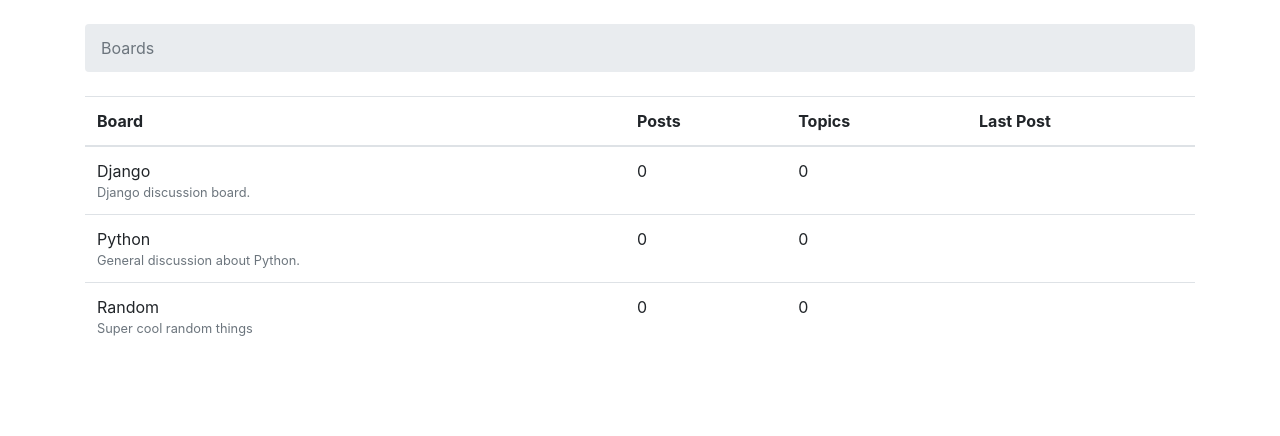
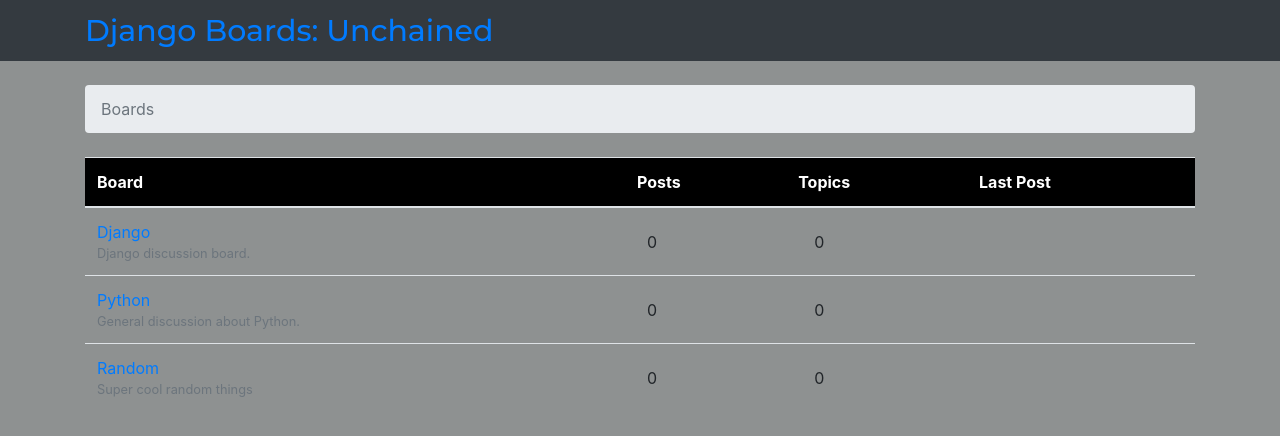
Before and after one commit to Walter223/django_forum, a Django app: page / in a window 1280 px wide. Shown: the top 436 px of the page. Run offline with Django 3.2, Linux system fonts and the light colour scheme; data comes from the database, SQL or seed files in the repository; some libraries are stand-ins or nearby versions.

Commit message:
halfway through lesson 3

```diff
--- a/boards/models.py
+++ b/boards/models.py
@@ -1,6 +1,3 @@
-# -*- coding: utf-8 -*-
-from __future__ import unicode_literals
-
 from django.db import models
 from django.contrib.auth.models import User
 
--- a/boards/views.py
+++ b/boards/views.py
@@ -1,19 +1,16 @@
 # -*- coding: utf-8 -*-
 from __future__ import unicode_literals
 
-from django.shortcuts import render
-from django.http import HttpResponse
+from django.http import Http404, HttpResponse
+from django.shortcuts import render, get_object_or_404
 from .models import Board
+
 
 def home(request):
     boards = Board.objects.all()
     return render(request, 'home.html', {'boards': boards})
-    boards_names = list()
 
 
-    for board in boards:
-        boards_names.append(board.name)
-
-    response_html = '<br>'.join(boards_names)
-
-    return HttpResponse(response_html)
+def board_topics(request, pk):
+    board = get_object_or_404(Board, pk=pk)
+    return render(request, 'topics.html', {'board': board})
--- a/myproject/urls.py
+++ b/myproject/urls.py
@@ -20,5 +20,6 @@ from boards import views
 
 urlpatterns = [
     url(r'^$', views.home, name='home'),
+    url(r'^boards/(?P<pk>\d+)/$', views.board_topics, name='board_topics'),
     url(r'^admin/', admin.site.urls),
 ]
--- /dev/null
+++ b/static/css/app.css
@@ -0,0 +1,12 @@
+.navbar_brand {
+    font-family: 'Montserrat', sans-serif;
+    font-size: 30px;
+}
+
+.white-input {
+  color: white
+}
+
+.body_background {
+    background-color: #8e9191;
+}
--- /dev/null
+++ b/templates/base.html
@@ -0,0 +1,29 @@
+{% load static %}
+<!DOCTYPE html>
+<html>
+
+<head>
+    <meta charset="utf-8">
+    <title>{% block title %}Django Boards{% endblock %}</title>
+    <link href="https://fonts.googleapis.com/css?family=Montserrat:500" rel="stylesheet">
+    <link rel="stylesheet" href="{% static 'css/bootstrap.min.css' %}">
+    <link rel="stylesheet" href="{% static 'css/app.css' %}">
+</head>
+
+<body class="body_background">
+
+    <nav class="navbar navbar-expand-lg navbar-dark bg-dark">
+        <div class="container">
+            <a class="navbar_brand" href="{% url 'home' %}">Django Boards: Unchained</a>
+        </div>
+    </nav>
+
+    <div class="container">
+        <ol class="breadcrumb my-4">
+            {% block breadcrumb %} {% endblock %}
+        </ol>
+        {% block content %} {% endblock %}
+    </div>
+</body>
+
+</html>
--- a/templates/home.html
+++ b/templates/home.html
@@ -1,38 +1,27 @@
-{% load static %}<!DOCTYPE html>
-<html>
-  <head>
-    <meta charset="utf-8">
-    <title>Boards</title>
-    <link rel="stylesheet" href="{% static 'css/bootstrap.min.css' %}">
-  </head>
-  <body>
-    <div class="container">
-      <ol class="breadcrumb my-4">
+{% extends 'base.html' %} {% block breadcrumb %}
 <li class="breadcrumb-item active">Boards</li>
-      </ol>
-
+{% endblock %} {% block content %}
 <table class="table">
   <thead class="thead-inverse">
-          <tr>
-            <th>Board</th>
-            <th>Posts</th>
-            <th>Topics</th>
-            <th>Last Post</th>
+    <tr bgcolor="#000000">
+      <th class=white-input>Board</th>
+      <th class=white-input>Posts</th>
+      <th class=white-input>Topics</th>
+      <th class=white-input>Last Post</th>
     </tr>
   </thead>
   <tbody>
     {% for board in boards %}
     <tr>
       <td>
-              {{board.name}} <br>
+        <a href="{% url 'board_topics' board.pk %}">{{ board.name }}</a>
         <small class="text-muted d-block">{{ board.description }}</small>
       </td>
-            <td>0</td>
-            <td>0</td>
+      <td class="align-middle" style="padding-left: 22px;">0</td>
+      <td class="align-middle" style="padding-left: 28px;">0</td>
       <td></td>
     </tr>
     {% endfor %}
   </tbody>
 </table>
-  </body>
-</html>
+{% endblock %}
```
Also changed, not shown: boards/tests.py (+42 -7 lines), templates/topics.html (added, +8 -0 lines), 11 other files. Lines whose indentation alone changed are shown as unchanged.
